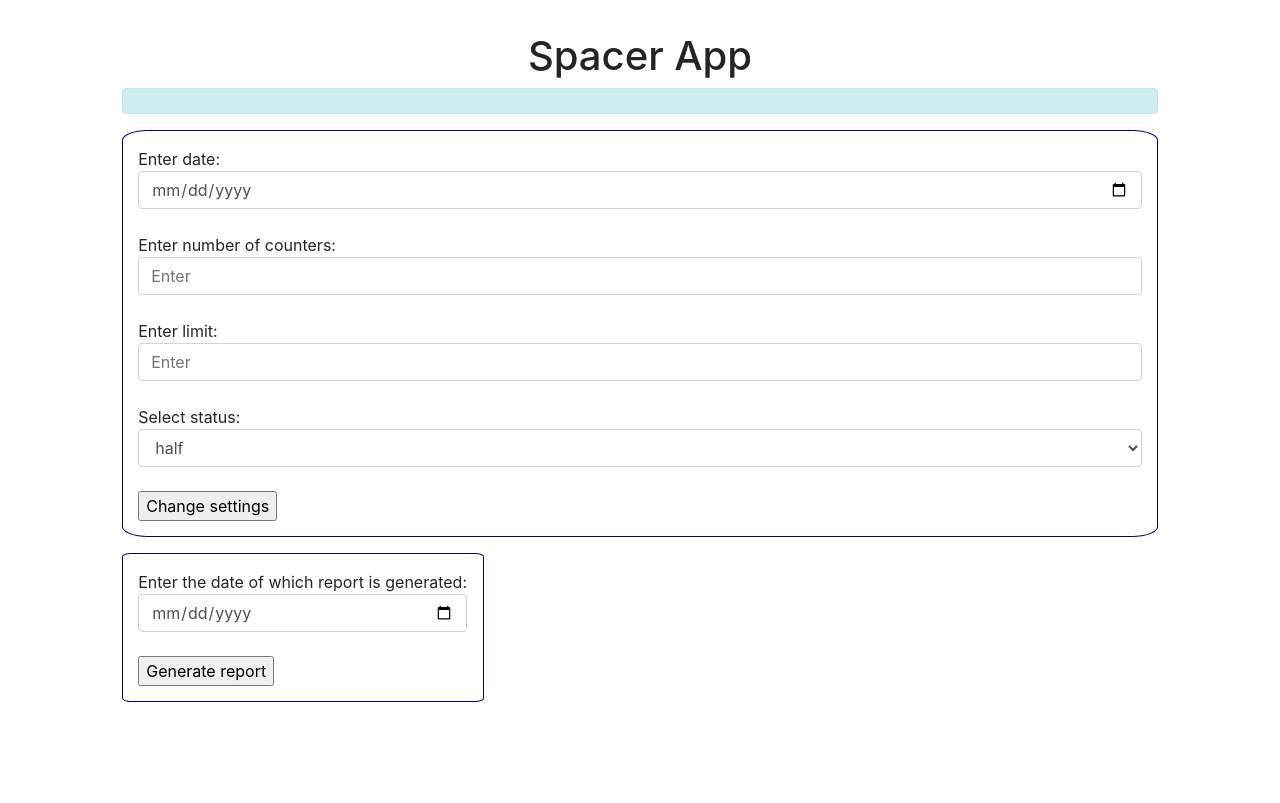
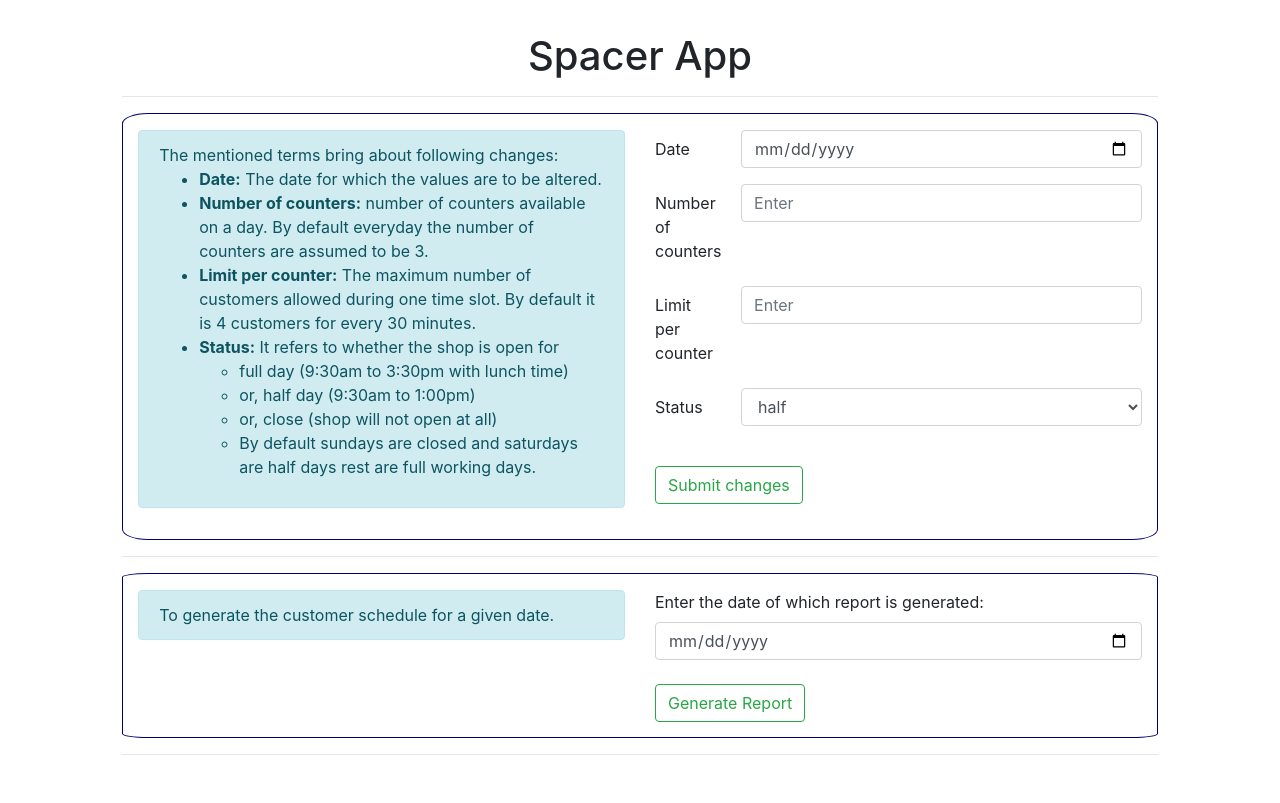
Before and after one commit to dipanshu231099/spacer-app, a PHP site: page /admin.php in a window 1280 px wide. Before the commit the page ends 702 px from the top, so only its background shows below. Run offline with PHP 8.4, Linux system fonts and the light colour scheme; the visitor is signed in with stand-in values (Sample User, id 1); a stand-in replaces the project's code that opens the database connection.

Commit message:
done frontend changes

```diff
--- a/admin.php
+++ b/admin.php
@@ -66,41 +66,79 @@
                 <div class="col-sm-1"></div>
                 <div class="col-sm-10 landing-page">
                     <h1 style="text-align: center;">Spacer App</h1>
-                    <div class="alert alert-info" role="alert"></div>
+                    <hr>
                     <form method="POST" action="<?php echo htmlspecialchars($_SERVER["PHP_SELF"]);?>">
+                        <div class="row">
+                            <div class="col">
+                                <div class="alert alert-info" role="alert">
+                                    The mentioned terms bring about following changes:
+                                    <ul>
+                                    <li><strong>Date:</strong> The date for which the values are to be altered.</li>
+                                    <li><strong>Number of counters:</strong> number of counters available on a day. By default everyday the number of counters are assumed to be 3.</li>
+                                    <li><strong>Limit per counter:</strong> The maximum number of customers allowed during one time slot. By default it is 4 customers for every 30 minutes.</li>
+                                    <li><strong>Status:</strong> It refers to whether the shop is open for
+                                        <ul>
+                                            <li>full day (9:30am to 3:30pm with lunch time) </li>
+                                            <li>or, half day (9:30am to 1:00pm) </li>
+                                            <li>or, close (shop will not open at all) </li>
+                                            <li>By default sundays are closed and saturdays are half days rest are full working days.</li>
+                                        </ul>
+                                    </li>
+                                    </ul>
+                                </div>
+                            </div>
+                            <div class="col">
+                                <div class="form-group row">
+                                    <label for="date" class="col-sm-2 col-form-label">Date</label>
+                                    <div class="col-sm-10">
+                                    <input class="form-control"  type="date" id="date" name="date" value="" min=<?php echo $r1; ?> max=<?php echo $r2;?> required>
+                                    </div>
+                                </div>
+                                <div class="form-group row">
+                                    <label for="inputEmail3" class="col-sm-2 col-form-label">Number of counters</label>
+                                    <div class="col-sm-10">
+                                    <input class="form-control" type="number" id="counters" placeholder="Enter" name="counters" required>
+                                    </div>
+                                </div>
+                                <div class="form-group row">
+                                    <label for="date" class="col-sm-2 col-form-label">Limit per counter</label>
+                                    <div class="col-sm-10">
+                                    <input class="form-control" type="number" id="limit" placeholder="Enter" name="limit" required>
+                                    </div>
+                                </div>
+                                <div class="form-group row">
+                                    <label for="inputEmail3" class="col-sm-2 col-form-label">Status</label>
+                                    <div class="col-sm-10">
+                                    <select class="form-control" id="status" name="status" required>
+                                        <option>half</option>
+                                        <option>full</option>
+                                        <option>close</option>
+                                    </select>
+                                    </div>
+                                </div>
+                                <br>
+                                <button type="submit" class="btn btn-outline-success">Submit changes</button>
+                            </div>
 
-                        Enter date:<br>
-
-                        <input class="form-control"  type="date" id="date" name="date" value="" min=<?php echo $r1; ?> max=<?php echo $r2; ?>> <br>
-
-                        Enter number of counters:<br>
-                        <input class="form-control" type="number" id="counters" placeholder="Enter" name="counters"><br>
-
-                        Enter limit:<br>
-                        <input class="form-control" type="number" id="limit" placeholder="Enter" name="limit"><br>
-
-                        Select status:<br>
-                        <select class="form-control" id="status" name="status">
-                        <option>half</option>
-                        <option>full</option>
-                        <option>close</option>
-                        </select><br>
-
-                        <input type="submit" value="Change settings">
+                        </div>
                     </form>
-
-                    <div class="container-fluid">
+                    <hr>
+                    <form action="report.php" method="POST">
                         <div class="row">
 
-                            <form action="report.php" method="POST">
-                                Enter the date of which report is generated:
-                                <input class="form-control"  type="date" id="date" name="report_date" value=""> <br>
-                                <input type="submit" value="Generate report">
-
-                            </form>
+                            <div class="col">
+                                <div class="alert alert-info" role="alert">
+                                    To generate the customer schedule for a given date.
+                                </div>
+                            </div>
+                            <div class="col">
+                                <label>Enter the date of which report is generated:</label>
+                                <input class="form-control"  type="date" id="date" name="report_date" value="" required><br>
+                                <button type="submit" class="btn btn-outline-success">Generate Report</button>
+                            </div>
                         </div>
-                    </div>
-
+                    </form>
+                    <hr>
 
                 </div>
             </div>
```
